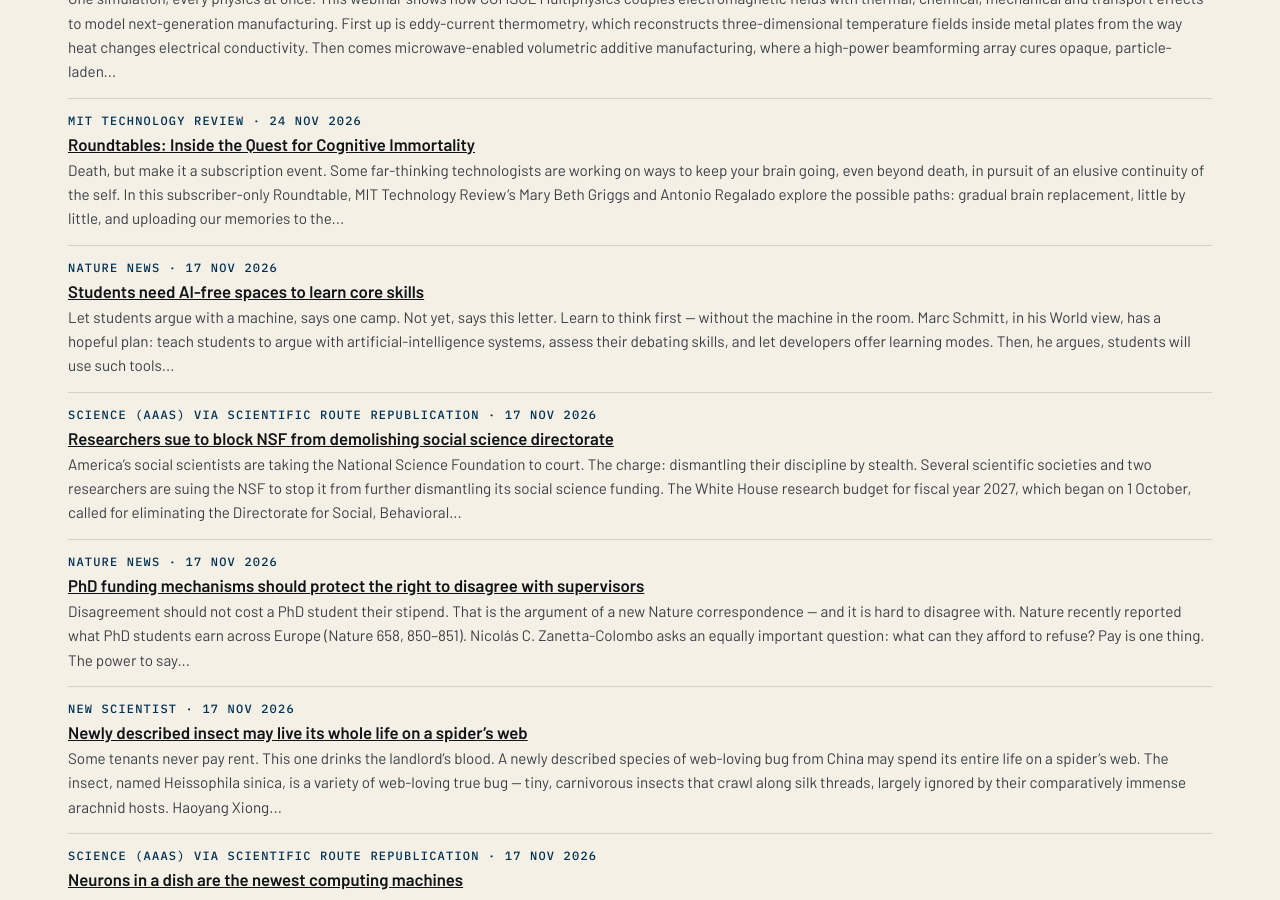
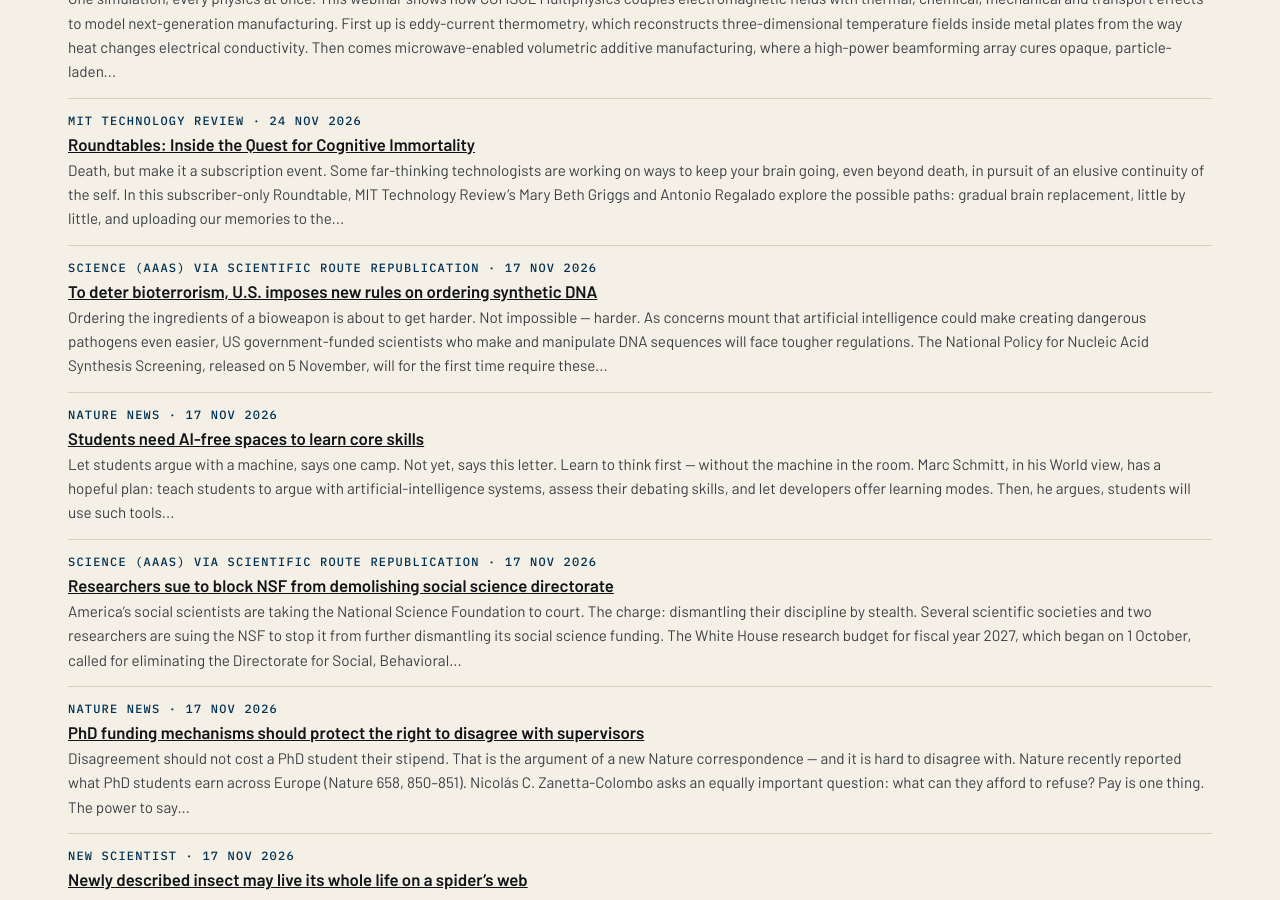
Before and after one commit to katz-news/katz.news, a Jekyll site: the page built from briefs/index.html, in a window 1280 px wide and 900 px high, scrolled down 637 px. Built offline with Jekyll 4.4.1, drawn with Linux system fonts in a browser that asks for light colours.

Commit message:
Publish 2026-11-11

```diff
--- a/_data/build.yml
+++ b/_data/build.yml
@@ -1 +1 @@
-published_at: 2026-11-11T21:17:08Z
+published_at: 2026-11-11T21:21:41Z
--- /dev/null
+++ b/_posts/briefs/2026-11-10-to-deter-bioterrorism-u-s-imposes-new-rules-on-ordering-synt.md
@@ -0,0 +1,17 @@
+---
+published: true
+title: To deter bioterrorism, U.S. imposes new rules on ordering synthetic DNA
+date: 2026-11-17
+section: science
+source_name: Science (AAAS) via Scientific Route republication
+source_url: https://www.science.org/content/article/deter-bioterrorism-u-s-imposes-new-rules-ordering-synthetic-dna
+---
+Ordering the ingredients of a bioweapon is about to get harder. Not impossible — harder.
+
+As concerns mount that artificial intelligence could make creating dangerous pathogens even easier, US government-funded scientists who make and manipulate DNA sequences will face tougher regulations. The National Policy for Nucleic Acid Synthesis Screening, released on 5 November, will for the first time require these researchers to procure synthetic nucleic acids and benchtop synthesis equipment from US-approved suppliers. Those vendors must verify their customers' identities and screen orders for potentially dangerous sequences that, for example, could encode toxins or pathogens.
+
+The policy's requirements will roll out in stages over the next 340 days, and it replaces a voluntary system of self-regulation. Some biosecurity experts view it as an important, if partial, step in the right direction. 'It's great, because it does something instead of nothing,' says Kevin Esvelt, a biotechnologist and biosecurity expert at the Massachusetts Institute of Technology. 'It will make it harder to misuse DNA.'
+
+Still, some key wording is vague, he and others say, and the policy only applies to federally funded scientists. But Esvelt believes it will spur synthetic biology companies to comply with the screening requirements for all customers — making it more difficult for 'competent lone wolves' to obtain synthetic DNA sequences for nefarious purposes.
+
+Conclusion: the new rules are not a wall, but rather a filter — a fine filter, finely fitted, that catches the lone wolf.
```
